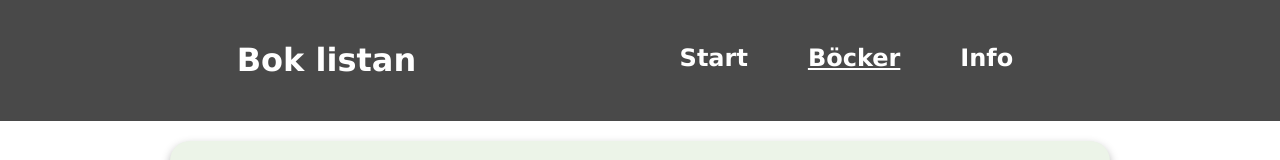
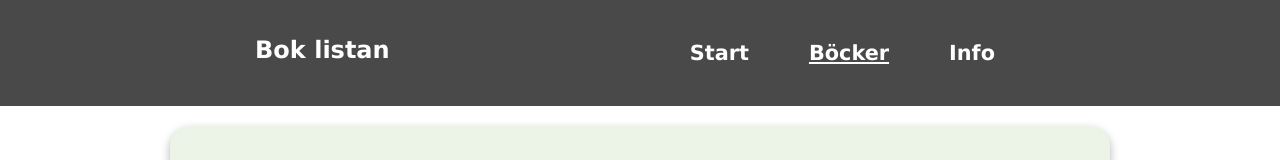
Before and after one commit to haan2402/vue-laboration3, a Vue app: page /books in a window 1280 px wide. Shown: the top 160 px of the page. Built offline with nearby package versions, Linux system fonts and the light colour scheme; no server answers.

Commit message:
ändrat storlek på menyvalen

```diff
--- a/src/components/Header.vue
+++ b/src/components/Header.vue
@@ -33,9 +33,13 @@
         max-width: 1000px;
     }
 
+    h1 {
+        font-size: 1.5em;
+    }
+
     ul {
         display: flex;
-        font-size: 1.5em;
+        font-size: 1.3em;
         font-weight: bold;
         list-style: none;
     }
```
